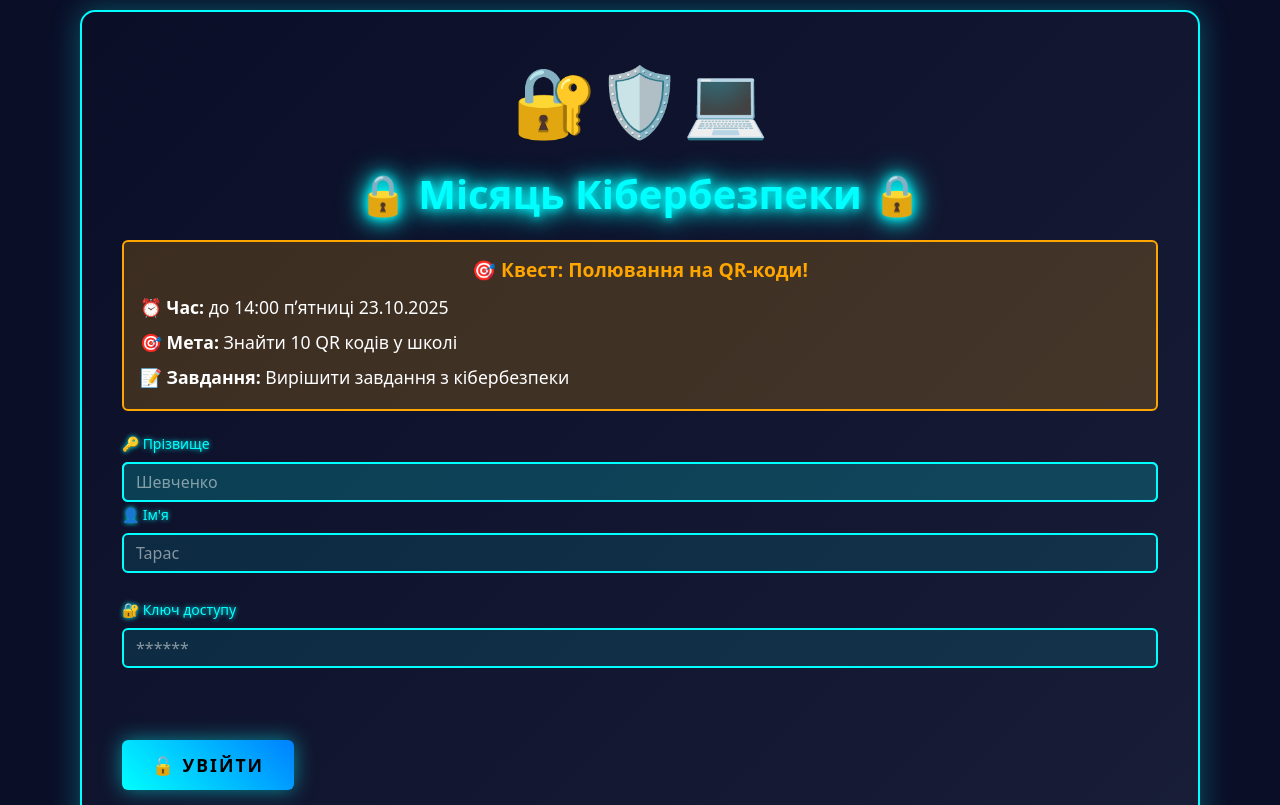
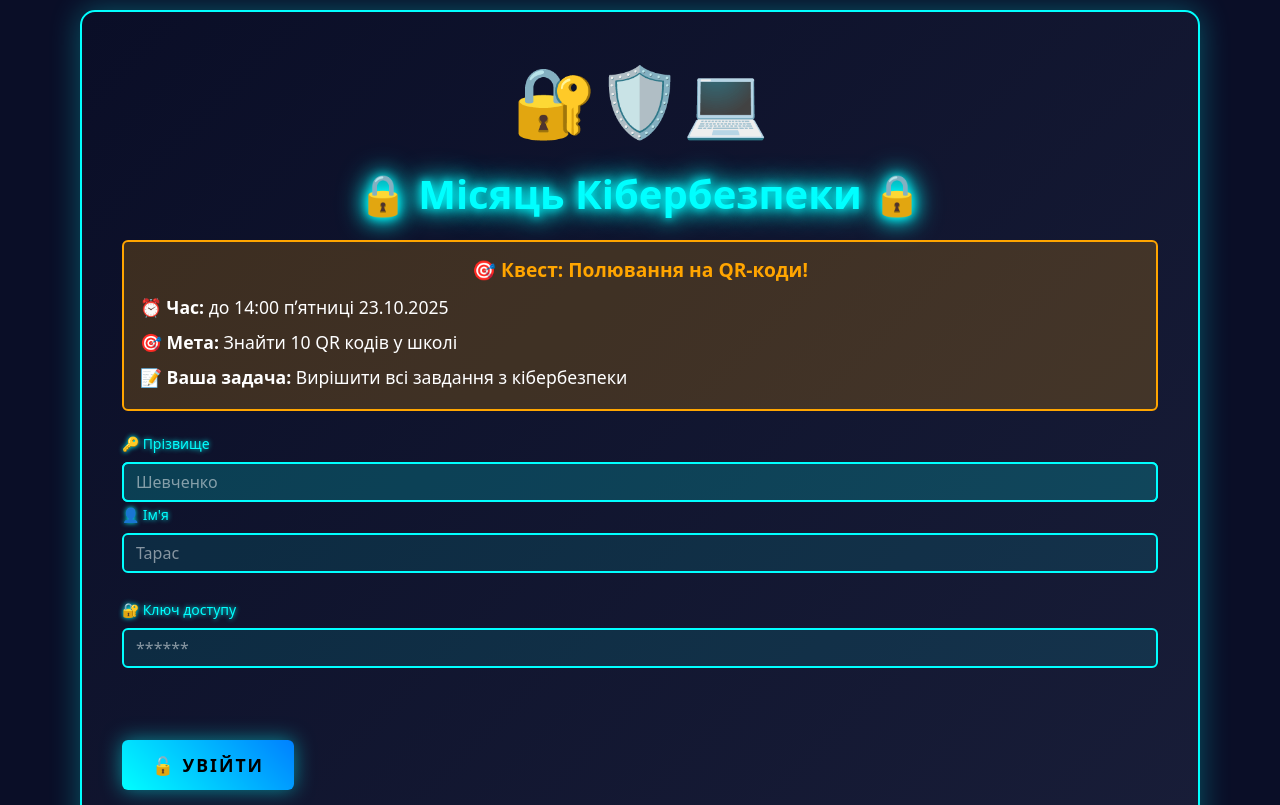
Before and after one commit to rrader/roster, a Django app: template roster/templates/cybermonth/index.html in a window 1280 px wide. Shown: the top 805 px of the page. Run offline with Django 4.2, Linux system fonts and the light colour scheme; the template is opened without the code that fills it: values that come from a table or form of the project are taken from there, others are empty; some libraries are stand-ins or nearby versions.

Commit message:
add quest

```diff
--- a/roster/templates/cybermonth/index.html
+++ b/roster/templates/cybermonth/index.html
@@ -296,7 +296,7 @@
     <h5 style="color: #ffa500; font-weight: bold; margin-bottom: 10px;">🎯 Квест: Полювання на QR-коди!</h5>
     <p style="margin-bottom: 5px;"><strong>⏰ Час:</strong> до 14:00 пʼятниці 23.10.2025</p>
     <p style="margin-bottom: 5px;"><strong>🎯 Мета:</strong> Знайти 10 QR кодів у школі</p>
-    <p style="margin-bottom: 0;"><strong>📝 Завдання:</strong> Вирішити завдання з кібербезпеки</p>
+    <p style="margin-bottom: 0;"><strong>📝 Ваша задача:</strong> Вирішити всі завдання з кібербезпеки</p>
   </div>
 
   {% if error %}
```
